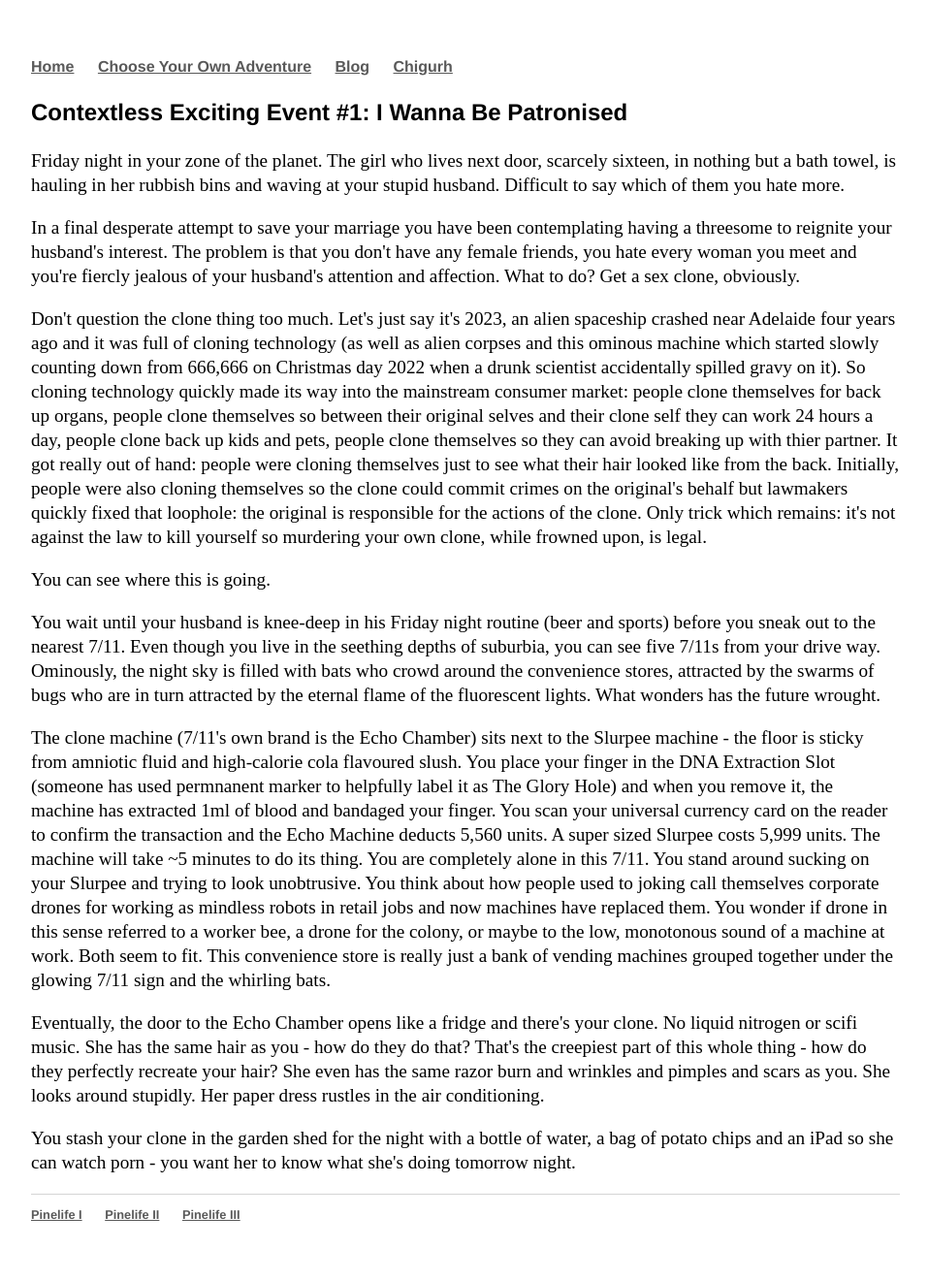
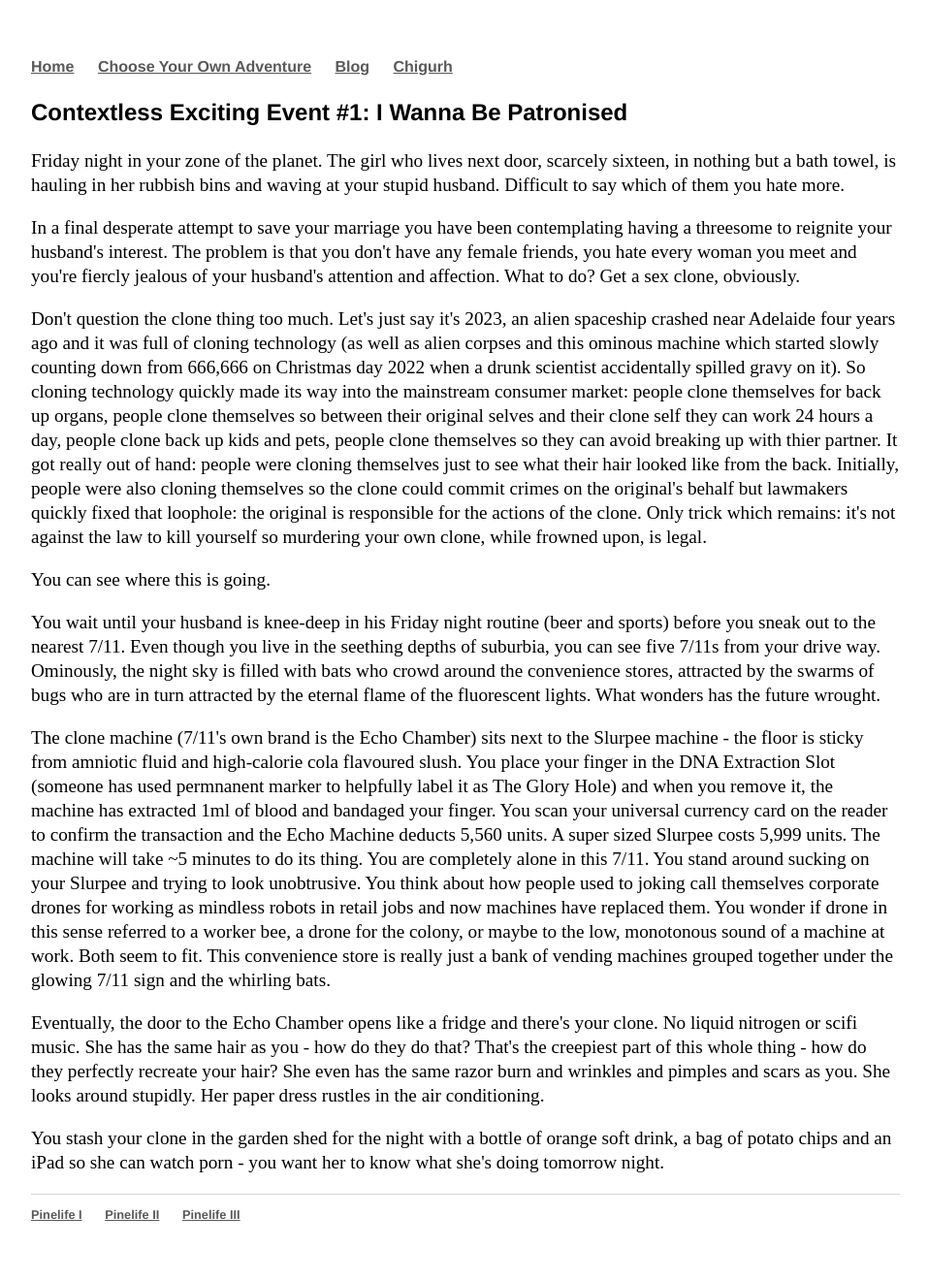
Before and after one commit to Pinelife/pinelife.github.io, a Jekyll site: the page built from Hellhole/excitingevent1.html, in a window 1280 px wide. Shown: the whole page at 97% size, without its empty margins (160-1117 px from the left). Built offline with Jekyll 4.4.1, drawn with Linux system fonts in a browser that asks for light colours.

Commit message:
Create excitingevent1.html

```diff
--- a/Hellhole/excitingevent1.html
+++ b/Hellhole/excitingevent1.html
@@ -46,6 +46,6 @@ Don't question the clone thing too much. Let's just say it's 2023, an alien spac
   razor burn and wrinkles and pimples and scars as you. She looks around stupidly. Her paper dress rustles in the air conditioning.
 </p>
 <p>
-  You stash your clone in the garden shed for the night with a bottle of water, a bag of potato chips and an iPad so she can watch porn - you
+  You stash your clone in the garden shed for the night with a bottle of orange soft drink, a bag of potato chips and an iPad so she can watch porn - you
   want her to know what she's doing tomorrow night.
 </p>
```
